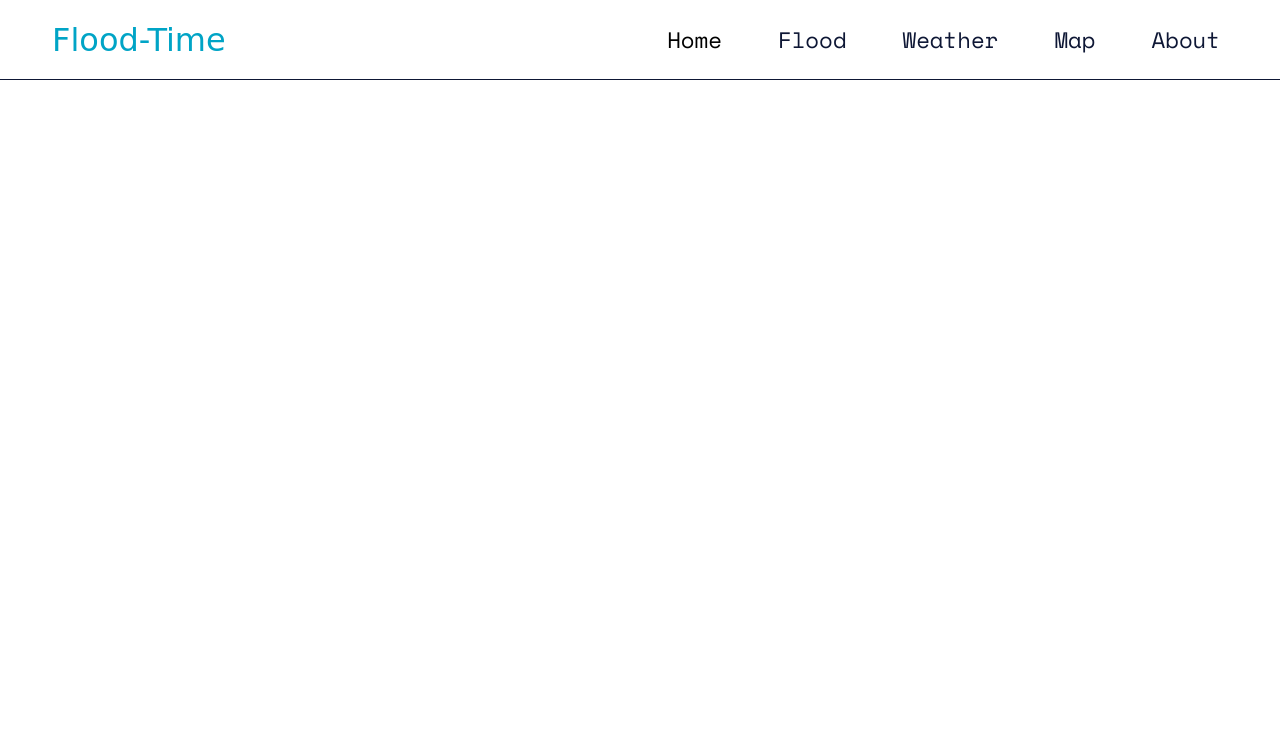
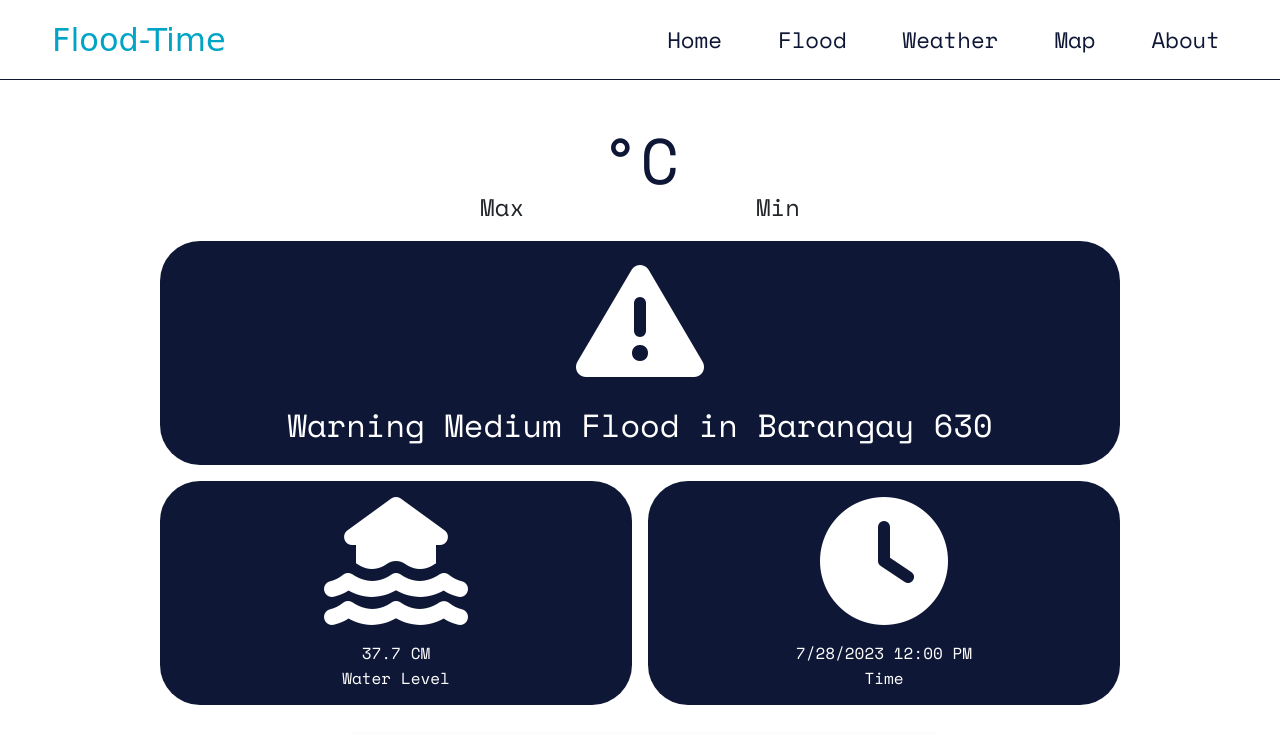
Before and after one commit to uriel000/flood-time, a PHP site: page /home.html in a window 1280 px wide. Shown: the top 734 px of the page. Before the commit the page ends 80 px from the top, so only its background shows below. Run offline with PHP 8.4, Linux system fonts and the light colour scheme; some web fonts are replaced.

Commit message:
Added style for the home page

```diff
--- a/assets/css/style.css
+++ b/assets/css/style.css
@@ -7,6 +7,7 @@
   --white: #ffff;
   --blue: #00a4c6;
   --dark: #0e1735;
+  --pink: #f9aaa6;
   --shadow: 4px 4px 8px -1px rgba(0, 0, 0, 1);
 }
 
@@ -165,11 +166,7 @@
 
 /* Home page */
 nav {
-  background-color: none !important;
   border-bottom: #0e1735 solid 1px;
-}
-
-.navbar {
   height: 10vh;
 }
 
@@ -201,9 +198,205 @@
   color: #00a4c6;
 }
 
+.home-container {
+  display: flex;
+  align-items: center;
+  justify-content: center;
+  max-width: 1200px;
+  margin: 0 auto;
+  flex-direction: column;
+}
+
+.weather-data {
+  display: flex;
+  flex-direction: column;
+  align-items: center;
+  margin-top: 2rem;
+  /* background-color: #00a4c6; */
+  width: 20rem;
+}
+
+.weather-data .temperature {
+  color: var(--dark);
+  /* background-color: red; */
+  padding: 0;
+}
+.weather-data .temperature p {
+  text-align: center;
+  font-size: 2rem;
+}
+.weather-data .temperature .top-temp {
+  display: flex;
+  padding: 0;
+}
+.weather-data .temperature .temp {
+  font-size: 10rem;
+  margin-bottom: 0;
+}
+
+.weather-data .temperature .desc {
+  margin-top: -35px;
+}
+
+.weather-data .temperature span {
+  font-size: 4rem;
+}
+
+.weather-data .extra-temp {
+  display: flex;
+  align-items: center;
+  flex-direction: row;
+  justify-content: space-between;
+  width: 100%;
+}
+
+.weather-data .extra-temp p {
+  font-size: 1.5rem;
+}
+
+.home-container .map {
+  margin-top: 2rem;
+}
+
+.home-container iframe {
+  border-radius: var(--radius);
+  box-shadow: var(--shadow);
+}
+
+.home-container .map p,
+.home-container .map p span i {
+  text-align: center;
+  font-size: 1.5rem;
+}
+
+.home-container .map p span i {
+  margin-right: 10px;
+}
+
+.flood-information {
+  /* background-color: red; */
+  width: 80%;
+  display: flex;
+  align-items: center;
+  justify-content: center;
+  flex-direction: column;
+  color: var(--white);
+}
+
+.flood-information .top {
+  background-color: var(--dark);
+  width: 100%;
+  height: 10rem;
+  display: flex;
+  align-items: center;
+  justify-content: center;
+  flex-direction: column;
+  padding: 7rem;
+  border-radius: 40px;
+}
+.flood-information .top i,
+.flood-information .bottom .bottom-box i {
+  font-size: 8rem;
+}
+.flood-information .top p {
+  font-size: 2rem;
+  margin-top: 1rem;
+  margin-bottom: 0;
+  text-align: center;
+}
+
+.flood-information .bottom {
+  display: flex;
+  align-items: center;
+  justify-content: space-evenly;
+  width: 100%;
+  margin-top: 1rem;
+  gap: 1rem;
+}
+
+.flood-information .bottom .bottom-box {
+  background-color: var(--dark);
+  width: 50%;
+  display: flex;
+  align-items: center;
+  justify-content: center;
+  flex-direction: column;
+  height: 10rem;
+  border-radius: 40px;
+  padding: 7rem;
+}
+
+.flood-information .bottom .bottom-box p {
+  font-size: 1rem;
+}
+
+.flood-information .bottom .bottom-box p:first-of-type {
+  margin-top: 1rem;
+  text-align: center;
+}
+
+.flood-information .bottom .bottom-box p:last-of-type {
+  margin-top: -15px;
+  margin-bottom: 0;
+}
+
+.flood-details {
+  width: 80%;
+  margin-top: 1rem;
+}
+
+.flood-details .details-box {
+  background-color: var(--pink);
+  margin-bottom: 0.5rem;
+  padding: 1rem;
+  display: flex;
+  align-items: center;
+  justify-content: space-evenly;
+  color: var(--dark);
+  border-radius: 20px;
+}
+
+.flood-details .details-box p {
+  margin-bottom: 0;
+}
+
+.flood-details .details-box i {
+  font-size: 3rem;
+}
+
+.flood-details .details-box p:first-of-type {
+  font-weight: bold;
+}
+
 @media (max-width: 991px) {
   html {
     font-size: 70%;
+  }
+  .container-fluid {
+  }
+  .nav-links {
+    display: flex;
+    flex-direction: column;
+  }
+  .collapse li a:hover {
+    background-color: var(--dark);
+    color: var(--white);
+  }
+
+  .collapse li a {
+    text-align: center;
+    margin-bottom: 1rem;
+    width: 100%;
+    margin-left: 0;
+    padding: 1rem 0;
+    border-bottom: #0e1735 solid 1px;
+  }
+  .collapse {
+    position: absolute;
+    left: 0;
+    margin-top: 6rem;
+    background-color: var(--white);
+    width: 100%;
   }
 }
 
@@ -239,6 +432,18 @@
   .login-container .form {
     height: 50%;
   }
+
+  .flood-information .top i,
+  .flood-information .bottom .bottom-box i {
+    font-size: 5rem;
+  }
+
+  .flood-information .top p {
+    font-size: 1.5rem;
+  }
+  .map iframe {
+    width: 100%;
+  }
 }
 
 @media (max-width: 500px) {
--- a/home.html
+++ b/home.html
@@ -4,6 +4,7 @@
     <meta charset="UTF-8" />
     <meta name="viewport" content="width=device-width, initial-scale=1.0" />
     <link rel="stylesheet" href="assets/css/style.css" />
+
     <!-- Bootstrap link -->
     <link
       href="https://cdn.jsdelivr.net/npm/bootstrap@5.3.1/dist/css/bootstrap.min.css"
@@ -11,6 +12,14 @@
       integrity="sha384-4bw+/aepP/YC94hEpVNVgiZdgIC5+VKNBQNGCHeKRQN+PtmoHDEXuppvnDJzQIu9"
       crossorigin="anonymous"
     />
+
+    <!-- font awesome cdn link -->
+    <link
+      rel="stylesheet"
+      href="https://cdnjs.cloudflare.com/ajax/libs/font-awesome/6.4.0/css/all.min.css"
+    />
+
+    <script src="assets/js/script.js" defer></script>
 
     <title>Home</title>
   </head>
@@ -33,7 +42,7 @@
           <div class="collapse navbar-collapse" id="navbarSupportedContent">
             <ul class="navbar-nav me-auto mb-2 mb-lg-0">
               <li class="nav-item">
-                <a class="nav-link active" aria-current="page" href="home.html"
+                <a class="nav-link" aria-current="page" href="home.html"
                   >Home</a
                 >
               </li>
@@ -55,7 +64,84 @@
       </div>
     </nav>
 
-    <div class="home-container"></div>
+    <div class="home-container">
+      <div class="weather-data">
+        <div class="temperature">
+          <div class="top-temp">
+            <p class="temp"></p>
+            <span>°C</span>
+          </div>
+          <p class="desc"></p>
+        </div>
+        <div class="extra-temp">
+          <div class="max-temperature">
+            <p>Max <span class="temp"></span></p>
+          </div>
+          <div class="min-temperature">
+            <p>Min <span class="temp"></span></p>
+            <p class="temp"></p>
+          </div>
+        </div>
+      </div>
+
+      <div class="flood-information">
+        <div class="top">
+          <i class="fa-solid fa-triangle-exclamation"></i>
+          <p>Warning Medium Flood in Barangay 630</p>
+        </div>
+        <div class="bottom">
+          <div class="bottom-box">
+            <i class="fa-solid fa-house-flood-water"></i>
+            <p>37.7 CM</p>
+            <p>Water Level</p>
+          </div>
+          <div class="bottom-box">
+            <i class="fa-solid fa-clock"></i>
+            <p class="datetime">7/28/2023 12:00 PM</p>
+            <p>Time</p>
+          </div>
+        </div>
+      </div>
+
+      <div class="map">
+        <iframe
+          src="https://www.google.com/maps/embed?pb=!1m18!1m12!1m3!1d3861.0199312975187!2d121.00649714686378!3d14.597940140885626!2m3!1f0!2f0!3f0!3m2!1i1024!2i768!4f13.1!3m3!1m2!1s0x3397c9dd7068a21b%3A0x9644f1271fa22dc4!2sBrgy.%20630%2C%20Santa%20Mesa%2C%20Manila%2C%20Metro%20Manila!5e0!3m2!1sen!2sph!4v1690471922061!5m2!1sen!2sph"
+          width="600"
+          height="450"
+          style="border: 0"
+          allowfullscreen=""
+          loading="lazy"
+          referrerpolicy="no-referrer-when-downgrade"
+        ></iframe>
+        <p>
+          <span><i class="fa-solid fa-location-dot"></i></span>Barangay 630,
+          sta. mesa, manila
+        </p>
+      </div>
+
+      <div class="flood-details">
+        <div class="details-box">
+          <i class="fa-solid fa-umbrella"></i>
+          <div class="infos">
+            <p>Typhoon "Egay" (Issued at 05:00 pm, 26 July 2023)</p>
+            <p>
+              Typhoon egay continues to maintain its strength while moving
+              northwestward
+            </p>
+          </div>
+        </div>
+        <div class="details-box">
+          <i class="fa-solid fa-circle-info"></i>
+          <div class="infos">
+            <p>SOUTHWEST MONSOON</p>
+            <p>
+              Southwest monsoon enhanced by Typhoon "Egay". Expect 3 days of
+              heavy raining.
+            </p>
+          </div>
+        </div>
+      </div>
+    </div>
 
     <!-- Bootstrap javascript link -->
     <script
```
